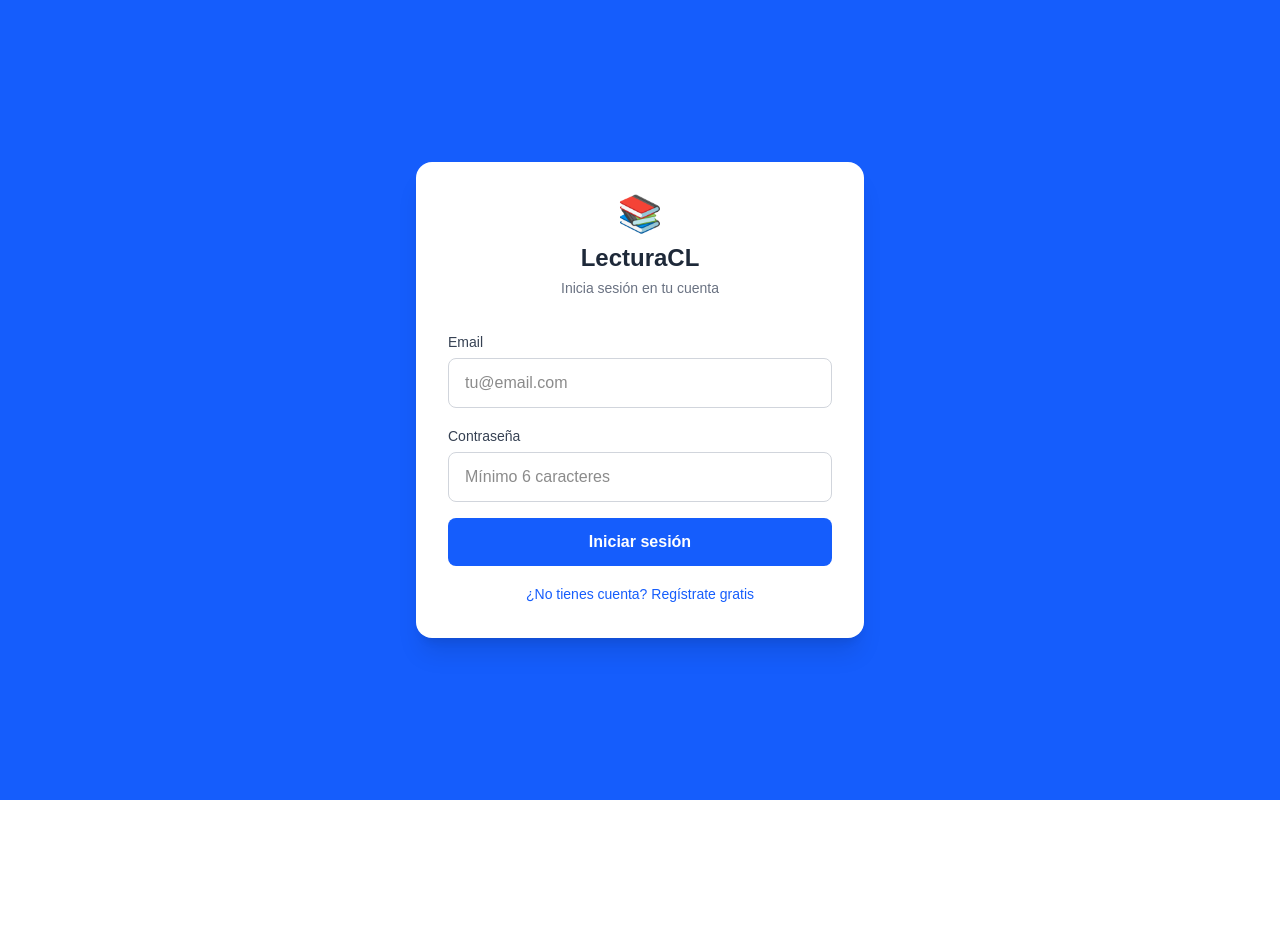
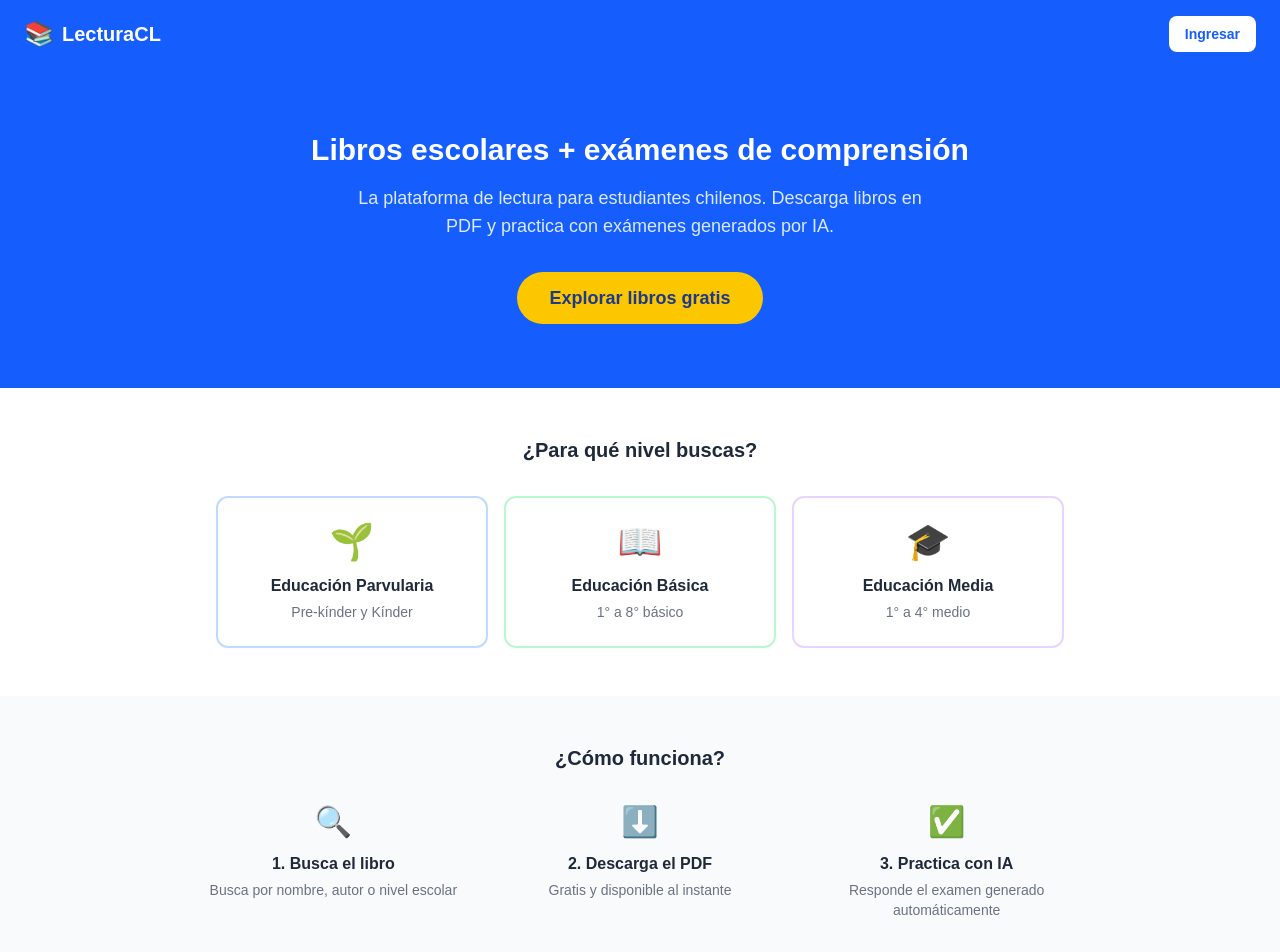
Before and after one commit to patriciomoragag-del/lecturacl, a Next.js app: page /auth in a window 1280 px wide. Shown: the top 952 px of the page. Before the commit the page ends 800 px from the top, so only its background shows below. Built offline with nearby package versions, Linux system fonts and the light colour scheme; no server answers.

Commit message:
link boton ingresar

```diff
--- a/app/auth/page.tsx
+++ b/app/auth/page.tsx
@@ -1,86 +1,84 @@
-'use client'
+export default function Home() {
+  return (
+    <main className="min-h-screen bg-white">
+      {/* Header */}
+      <header className="bg-blue-600 text-white py-4 px-6 flex items-center justify-between">
+        <div className="flex items-center gap-2">
+          <span className="text-2xl">📚</span>
+          <h1 className="text-xl font-bold">LecturaCL</h1>
+        </div>
+        <a href="/auth" className="bg-white text-blue-600 px-4 py-2 rounded-lg font-semibold text-sm">
+          Ingresar
+        </a>
+      </header>
 
-import { useState } from 'react'
-import { supabase } from '../supabase'
+      {/* Hero */}
+      <section className="bg-blue-600 text-white text-center py-16 px-6">
+        <h2 className="text-3xl font-bold mb-4">
+          Libros escolares + exámenes de comprensión
+        </h2>
+        <p className="text-blue-100 text-lg mb-8 max-w-xl mx-auto">
+          La plataforma de lectura para estudiantes chilenos. Descarga libros en PDF y practica con exámenes generados por IA.
+        </p>
+        <a href="/libros" className="bg-yellow-400 text-blue-900 px-8 py-3 rounded-full font-bold text-lg hover:bg-yellow-300 transition inline-block">
+          Explorar libros gratis
+        </a>
+      </section>
 
-export default function AuthPage() {
-  const [email, setEmail] = useState('')
-  const [password, setPassword] = useState('')
-  const [isLogin, setIsLogin] = useState(true)
-  const [mensaje, setMensaje] = useState('')
-  const [cargando, setCargando] = useState(false)
+      {/* Niveles */}
+      <section className="py-12 px-6 max-w-4xl mx-auto">
+        <h3 className="text-xl font-bold text-center text-gray-800 mb-8">
+          ¿Para qué nivel buscas?
+        </h3>
+        <div className="grid grid-cols-1 md:grid-cols-3 gap-4">
+          <a href="/libros" className="border-2 border-blue-200 rounded-xl p-6 text-center hover:border-blue-500 cursor-pointer transition block">
+            <div className="text-4xl mb-3">🌱</div>
+            <h4 className="font-bold text-gray-800">Educación Parvularia</h4>
+            <p className="text-gray-500 text-sm mt-1">Pre-kínder y Kínder</p>
+          </a>
+          <a href="/libros" className="border-2 border-green-200 rounded-xl p-6 text-center hover:border-green-500 cursor-pointer transition block">
+            <div className="text-4xl mb-3">📖</div>
+            <h4 className="font-bold text-gray-800">Educación Básica</h4>
+            <p className="text-gray-500 text-sm mt-1">1° a 8° básico</p>
+          </a>
+          <a href="/libros" className="border-2 border-purple-200 rounded-xl p-6 text-center hover:border-purple-500 cursor-pointer transition block">
+            <div className="text-4xl mb-3">🎓</div>
+            <h4 className="font-bold text-gray-800">Educación Media</h4>
+            <p className="text-gray-500 text-sm mt-1">1° a 4° medio</p>
+          </a>
+        </div>
+      </section>
 
-  const handleAuth = async () => {
-    setCargando(true)
-    setMensaje('')
+      {/* Cómo funciona */}
+      <section className="bg-gray-50 py-12 px-6">
+        <div className="max-w-4xl mx-auto">
+          <h3 className="text-xl font-bold text-center text-gray-800 mb-8">
+            ¿Cómo funciona?
+          </h3>
+          <div className="grid grid-cols-1 md:grid-cols-3 gap-6 text-center">
+            <div>
+              <div className="text-3xl mb-3">🔍</div>
+              <h4 className="font-semibold text-gray-800">1. Busca el libro</h4>
+              <p className="text-gray-500 text-sm mt-1">Busca por nombre, autor o nivel escolar</p>
+            </div>
+            <div>
+              <div className="text-3xl mb-3">⬇️</div>
+              <h4 className="font-semibold text-gray-800">2. Descarga el PDF</h4>
+              <p className="text-gray-500 text-sm mt-1">Gratis y disponible al instante</p>
+            </div>
+            <div>
+              <div className="text-3xl mb-3">✅</div>
+              <h4 className="font-semibold text-gray-800">3. Practica con IA</h4>
+              <p className="text-gray-500 text-sm mt-1">Responde el examen generado automáticamente</p>
+            </div>
+          </div>
+        </div>
+      </section>
 
-    if (isLogin) {
-      const { error } = await supabase.auth.signInWithPassword({ email, password })
-      if (error) setMensaje('Error: ' + error.message)
-      else setMensaje('¡Bienvenido! Iniciaste sesión correctamente.')
-    } else {
-      const { error } = await supabase.auth.signUp({ email, password })
-      if (error) setMensaje('Error: ' + error.message)
-      else setMensaje('¡Cuenta creada! Revisa tu email para confirmar.')
-    }
-    setCargando(false)
-  }
-
-  return (
-    <main className="min-h-screen bg-blue-600 flex items-center justify-center px-4">
-      <div className="bg-white rounded-2xl p-8 w-full max-w-md shadow-xl">
-        <div className="text-center mb-8">
-          <span className="text-4xl">📚</span>
-          <h1 className="text-2xl font-bold text-gray-800 mt-2">LecturaCL</h1>
-          <p className="text-gray-500 text-sm mt-1">
-            {isLogin ? 'Inicia sesión en tu cuenta' : 'Crea tu cuenta gratis'}
-          </p>
-        </div>
-
-        <div className="space-y-4">
-          <div>
-            <label className="text-sm font-medium text-gray-700">Email</label>
-            <input
-              type="email"
-              value={email}
-              onChange={(e) => setEmail(e.target.value)}
-              placeholder="tu@email.com"
-              className="w-full mt-1 px-4 py-3 border border-gray-300 rounded-lg focus:outline-none focus:ring-2 focus:ring-blue-500"
-            />
-          </div>
-          <div>
-            <label className="text-sm font-medium text-gray-700">Contraseña</label>
-            <input
-              type="password"
-              value={password}
-              onChange={(e) => setPassword(e.target.value)}
-              placeholder="Mínimo 6 caracteres"
-              className="w-full mt-1 px-4 py-3 border border-gray-300 rounded-lg focus:outline-none focus:ring-2 focus:ring-blue-500"
-            />
-          </div>
-
-          {mensaje && (
-            <div className={`p-3 rounded-lg text-sm ${mensaje.includes('Error') ? 'bg-red-50 text-red-600' : 'bg-green-50 text-green-600'}`}>
-              {mensaje}
-            </div>
-          )}
-
-          <button
-            onClick={handleAuth}
-            disabled={cargando}
-            className="w-full bg-blue-600 text-white py-3 rounded-lg font-semibold hover:bg-blue-700 transition disabled:opacity-50"
-          >
-            {cargando ? 'Cargando...' : isLogin ? 'Iniciar sesión' : 'Crear cuenta'}
-          </button>
-
-          <button
-            onClick={() => setIsLogin(!isLogin)}
-            className="w-full text-center text-sm text-blue-600 hover:underline"
-          >
-            {isLogin ? '¿No tienes cuenta? Regístrate gratis' : '¿Ya tienes cuenta? Inicia sesión'}
-          </button>
-        </div>
-      </div>
+      {/* Footer */}
+      <footer className="text-center text-gray-400 text-sm py-8">
+        © 2026 LecturaCL · Hecho en Chile 🇨🇱
+      </footer>
     </main>
   )
 }
```
